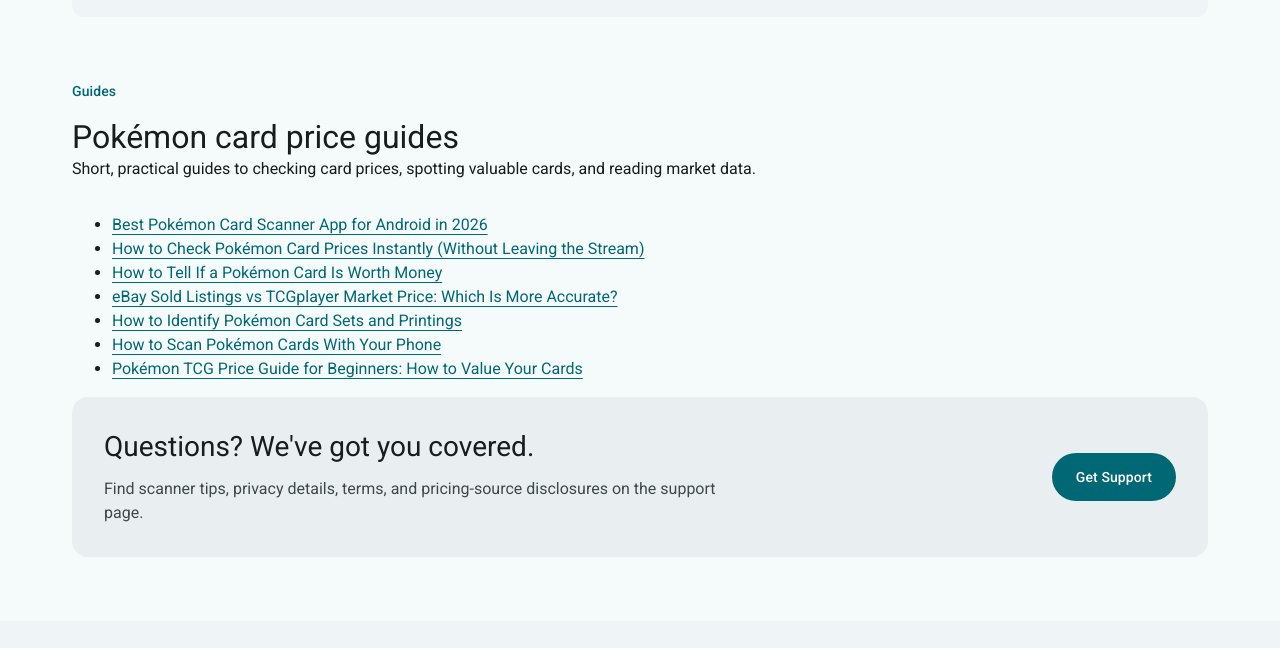
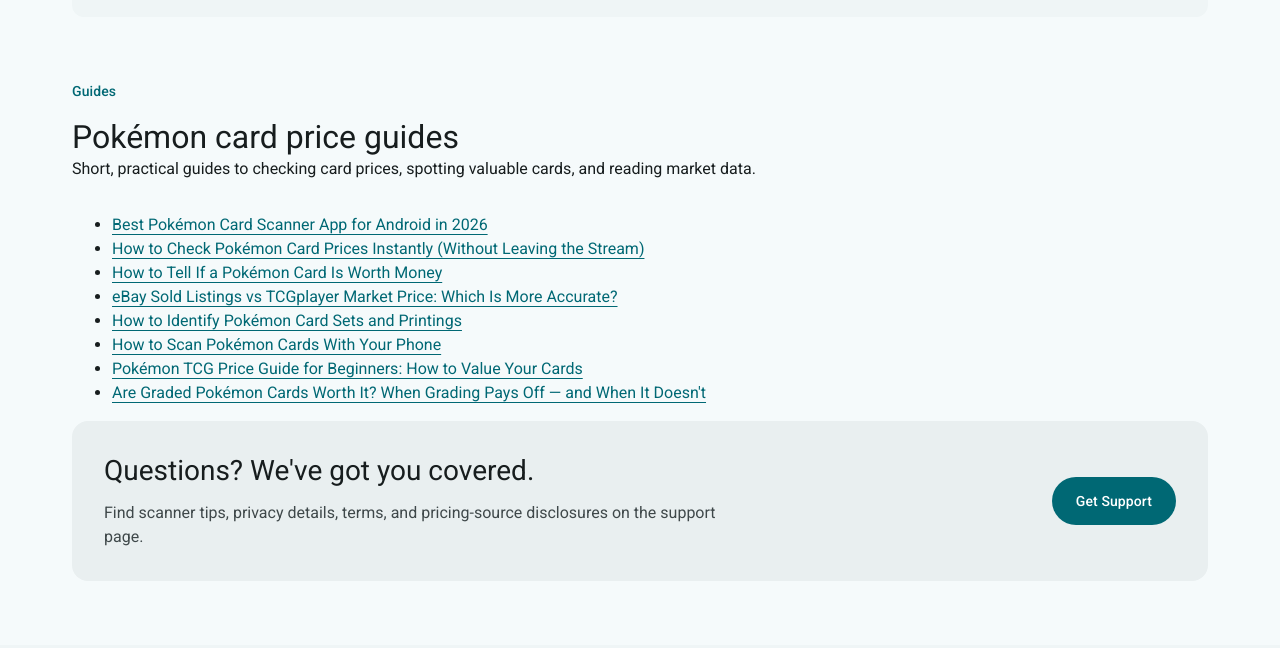
Before and after one commit to rabelson97/CardHawk-Support, a plain HTML site: page index.html in a window 1280 px wide. Shown: the part 2270-2918 px from the top of the page. Drawn offline with Linux system fonts and the light colour scheme.

Commit message:
Update homepage: link graded cards article in Guides

```diff
--- a/index.html
+++ b/index.html
@@ -184,6 +184,7 @@
       <li><a href="how-to-identify-pokemon-card-sets-and-printings.html">How to Identify Pokémon Card Sets and Printings</a></li>
       <li><a href="how-to-scan-pokemon-cards-with-your-phone.html">How to Scan Pokémon Cards With Your Phone</a></li>
       <li><a href="pokemon-tcg-price-guide-for-beginners.html">Pokémon TCG Price Guide for Beginners: How to Value Your Cards</a></li>
+      <li><a href="are-graded-pokemon-cards-worth-it.html">Are Graded Pokémon Cards Worth It? When Grading Pays Off — and When It Doesn't</a></li>
     </ul>
   </section>
   <section class="support-callout"><div><h2>Questions? We've got you covered.</h2><p>Find scanner tips, privacy details, terms, and pricing-source disclosures on the support page.</p></div><a class="filled-button" href="support.html">Get Support</a></section>
```
